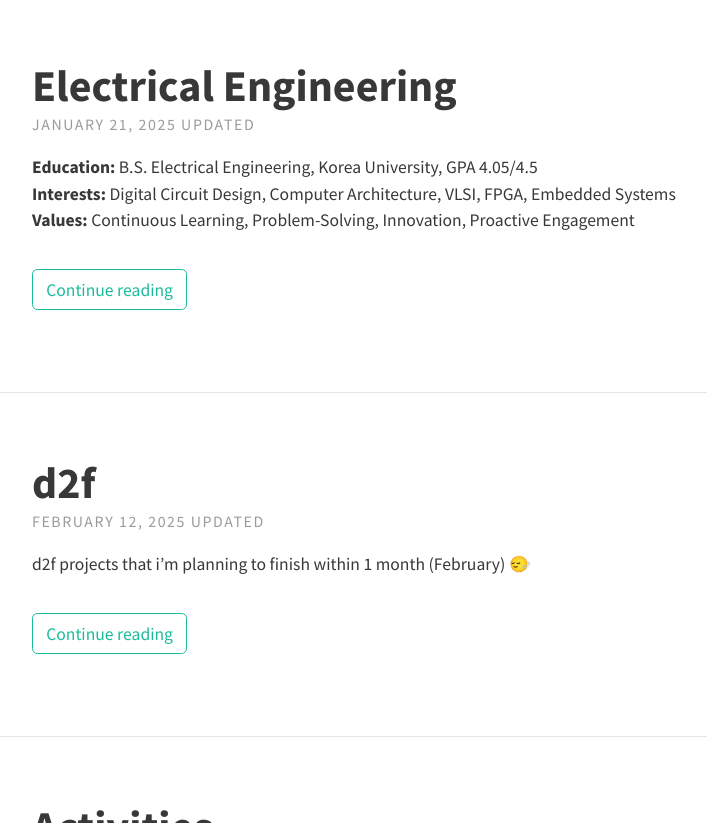
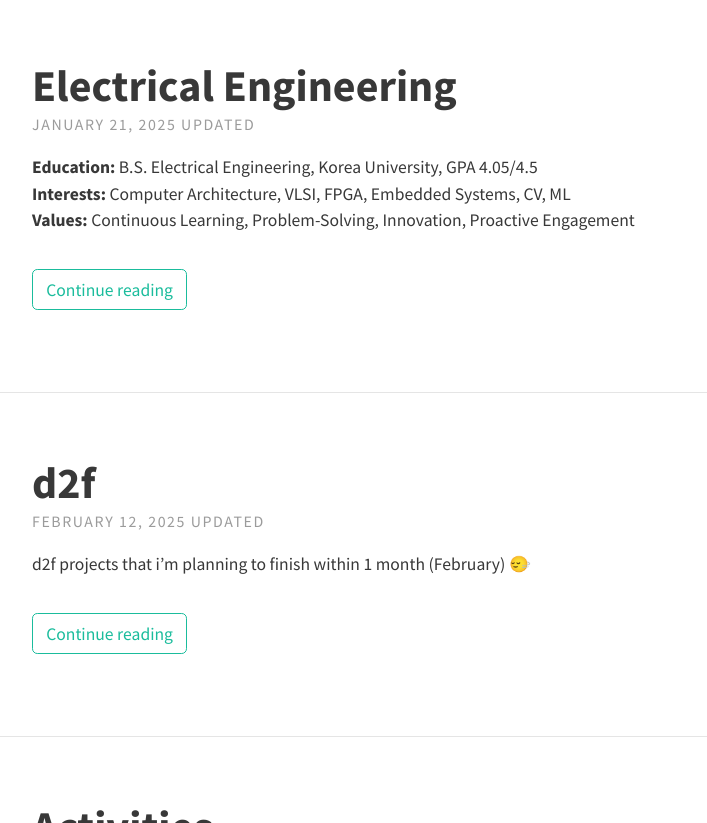
Before and after one commit to dudududukim/dudududukim-expired, a Jekyll site: the page built from index.html, in a window 1280 px wide and 900 px high, scrolled down 476 px, cut to the strip 77-900 px from the top of the window. Shown: the whole strip, without its empty margins (224-931 px from the left). Built offline with Jekyll 4.4.1, drawn with Linux system fonts in a browser that asks for light colours; nearby versions of some CDN libraries; the list of posts is cut into pages by our own code.

```diff
--- a/_posts/2025-01-21-CV.md
+++ b/_posts/2025-01-21-CV.md
@@ -9,7 +9,7 @@
 ---
 
 **Education:** B.S. Electrical Engineering, Korea University, GPA 4.05/4.5
-**Interests:** Digital Circuit Design, Computer Architecture, VLSI, FPGA, Embedded Systems
+**Interests:** Computer Architecture, VLSI, FPGA, Embedded Systems, CV, ML
 **Values:** Continuous Learning, Problem-Solving, Innovation, Proactive Engagement
 
 ### Profile
```
